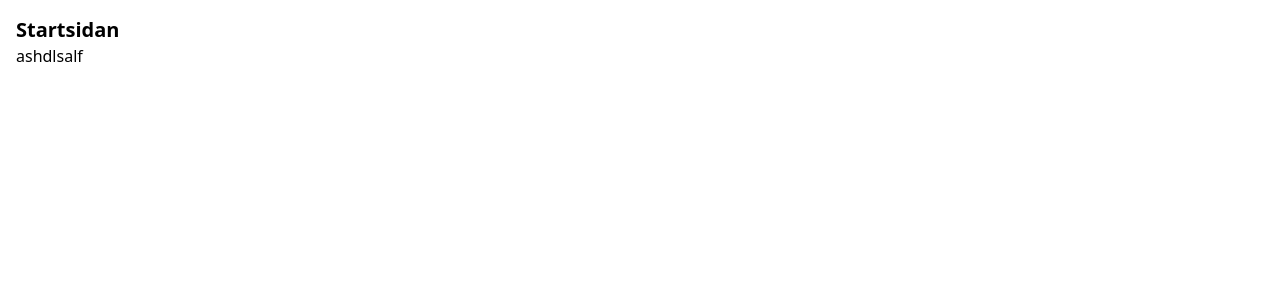
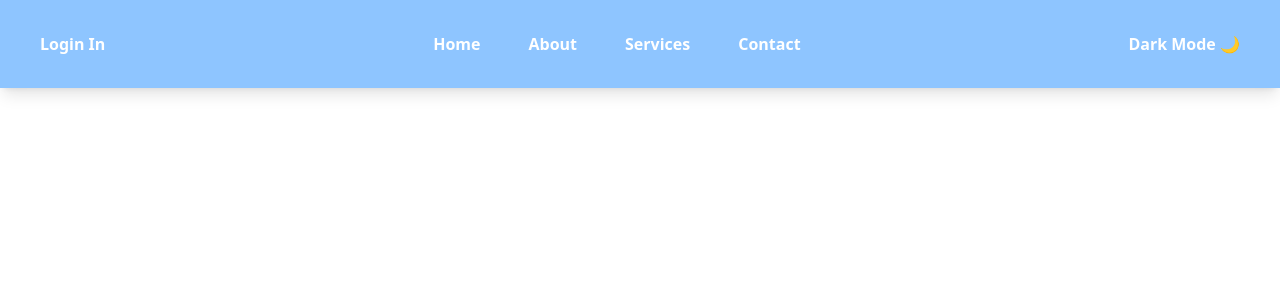
Before and after one commit to MaciejSzymonek/sms-gateway, a React (Vite) app: page / in a window 1280 px wide. Shown: the top 300 px of the page. Built offline with nearby package versions, Linux system fonts and the light colour scheme.

Commit message:
dynamics

```diff
--- a/src/component/HomePage.tsx
+++ b/src/component/HomePage.tsx
@@ -1,17 +1,84 @@
-import React from "react";
+import React, { useState, useEffect } from "react";
 import { useNavigate } from "react-router-dom";
 
 const HomePage: React.FC = () => {
   const navigate = useNavigate();
+  const [darkMode, setDarkMode] = useState(() => {
+    return localStorage.getItem("theme") === "dark";
+  });
 
-  const Kurwa = () => {
-    navigate("/login"); // This will navigate to the register page
+  // Toggle Dark Mode
+  const toggleDarkMode = () => {
+    const newMode = !darkMode;
+    setDarkMode(newMode);
+    localStorage.setItem("theme", newMode ? "dark" : "light");
+
+    if (newMode) {
+      document.documentElement.classList.add("dark");
+    } else {
+      document.documentElement.classList.remove("dark");
+    }
+  };
+
+  // Ensure theme is applied on mount
+  useEffect(() => {
+    const storedTheme = localStorage.getItem("theme");
+    if (storedTheme === "dark") {
+      document.documentElement.classList.add("dark");
+    } else {
+      document.documentElement.classList.remove("dark");
+    }
+  }, []);
+
+  const goToLogin = () => {
+    navigate("/login");
   };
 
   return (
-    <div className="p-4">
-      <h1 className="text-xl font-bold">Startsidan</h1>
-      <button onClick={Kurwa}>ashdlsalf </button>
+    <div className="min-h-screen bg-white dark:bg-gray-900 text-gray-900 dark:text-white transition-colors duration-300">
+      {/* Navbar */}
+      <nav className="bg-blue-300 dark:bg-gray-800 shadow-lg">
+        <div className="max-w-screen-xl mx-auto px-6 py-6 flex items-center justify-between">
+          {/* Left Button */}
+          <button
+            className="text-white font-semibold px-4 py-2 rounded-lg hover:bg-blue-400 dark:hover:bg-gray-700 transition"
+            onClick={goToLogin}
+          >
+            Login In
+          </button>
+
+          {/* Center Buttons */}
+          <div className="hidden md:flex gap-4">
+            <button className="text-white font-semibold px-4 py-2 rounded-lg hover:bg-blue-400 dark:hover:bg-gray-700 transition">
+              Home
+            </button>
+            <button className="text-white font-semibold px-4 py-2 rounded-lg hover:bg-blue-400 dark:hover:bg-gray-700 transition">
+              About
+            </button>
+            <button className="text-white font-semibold px-4 py-2 rounded-lg hover:bg-blue-400 dark:hover:bg-gray-700 transition">
+              Services
+            </button>
+            <button className="text-white font-semibold px-4 py-2 rounded-lg hover:bg-blue-400 dark:hover:bg-gray-700 transition">
+              Contact
+            </button>
+          </div>
+
+          {/* Right Button (Dark Mode Toggle) */}
+          <button
+            className="text-white font-semibold px-4 py-2 rounded-lg hover:bg-blue-400 dark:hover:bg-gray-700 transition"
+            onClick={toggleDarkMode}
+          >
+            {darkMode ? "Light Mode 🌞" : "Dark Mode 🌙"}
+          </button>
+
+          {/* Mobile Menu (Hamburger) */}
+          <div className="md:hidden">
+            <button className="text-white font-semibold px-4 py-2 rounded-lg hover:bg-blue-400 dark:hover:bg-gray-700 transition">
+              ☰
+            </button>
+          </div>
+        </div>
+      </nav>
     </div>
   );
 };
--- /dev/null
+++ b/src/component/Table copy.tsx
@@ -0,0 +1,54 @@
+import React, { useEffect, useState } from "react";
+
+interface TableProps {
+  data: Record<string, any>[]; // Accepts any key-value data
+}
+
+const Table: React.FC<TableProps> = ({ data }) => {
+  const [tableData, setTableData] = useState<Record<string, any>[]>([]);
+  const [columns, setColumns] = useState<string[]>([]);
+
+  useEffect(() => {
+    setTableData(data);
+    if (data.length > 0) {
+      setColumns(Object.keys(data[0])); // Extracts column headers dynamically
+    }
+  }, [data]);
+
+  return (
+    <div className="overflow-x-auto">
+      <table className="w-full border-collapse border border-gray-300">
+        <thead>
+          <tr className="bg-gray-200">
+            {columns.map((col) => (
+              <th
+                key={col}
+                className="border border-gray-300 px-4 py-2 capitalize"
+              >
+                {col.replace("_", " ")}
+              </th>
+            ))}
+            <th className="border border-gray-300 px-4 py-2">Actions</th>
+          </tr>
+        </thead>
+        <tbody>
+          {tableData.map((row, index) => (
+            <tr key={index} className="border border-gray-300">
+              {columns.map((col) => (
+                <td key={col} className="border border-gray-300 px-4 py-2">
+                  {row[col]}
+                </td>
+              ))}
+              <td className="border border-gray-300 px-4 py-2">
+                {/* Placeholder for future actions */}
+                <button className="text-blue-500 hover:underline">Edit</button>
+              </td>
+            </tr>
+          ))}
+        </tbody>
+      </table>
+    </div>
+  );
+};
+
+export default Table;
```
